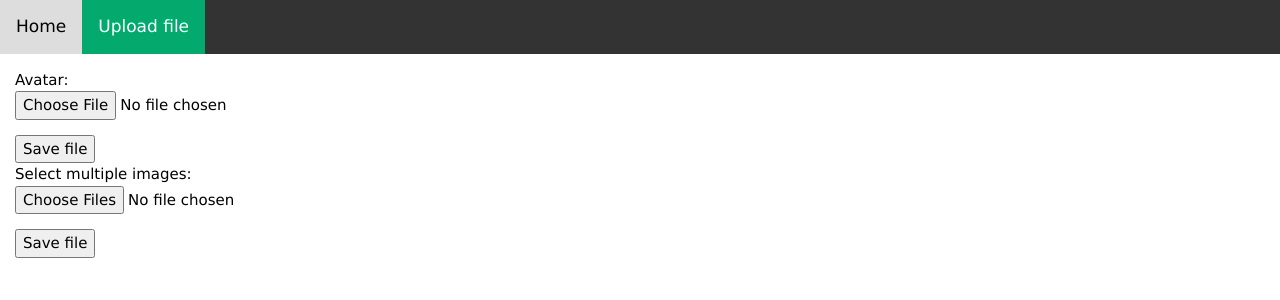
After one commit to anthanh17/SSR-ejs-express-nodeBackend, a Node server app: page /upload in a window 1280 px wide. The commit adds this page. Shown: the top 300 px of the page. Run offline with Node 20, Linux system fonts and the light colour scheme.

Commit message:
add upload single file

```diff
--- a/package.json
+++ b/package.json
@@ -13,10 +13,12 @@
     "@babel/core": "7.15.5",
     "@babel/node": "7.15.4",
     "@babel/preset-env": "7.15.6",
+    "app-root-path": "3.0.0",
     "body-parser": "1.19.0",
     "dotenv": "10.0.0",
     "ejs": "3.1.6",
     "express": "4.17.1",
+    "multer": "1.4.3",
     "mysql2": "2.3.0",
     "nodemon": "2.0.12"
   }
--- a/src/controller/homeController.js
+++ b/src/controller/homeController.js
@@ -1,3 +1,4 @@
+import multer from "multer";
 import pool from "../configs/connectDB";
 
 let getHomepage = async (req, res) => {
@@ -43,6 +44,30 @@ let postUpdateUser = async (req, res) => {
   return res.redirect("/");
 };
 
+let getUploadFile = async (req, res) => {
+  return res.render("uploadFile.ejs");
+};
+
+const upload = multer().single("profile_pic");
+
+let handleUploadFile = async (req, res) => {
+  upload(req, res, function (err) {
+    if (req.fileValidationError) {
+      return res.send(req.fileValidationError);
+    } else if (!req.file) {
+      return res.send("please select an image to upload");
+    } else if (err instanceof multer.MulterError) {
+      return res.send(err);
+    } else if (err) {
+      return res.send(err);
+    }
+
+    res.send(
+      `You have uploaded this image: <hr/><img src="/image/${req.file.filename}" width="500"><hr /><a href="/upload">Upload another image</a>`
+    );
+  });
+};
+
 module.exports = {
   getHomepage,
   getDetailPage,
@@ -50,4 +75,6 @@ module.exports = {
   deleteUser,
   getEditUser,
   postUpdateUser,
+  getUploadFile,
+  handleUploadFile,
 };
--- a/src/public/css/style.css
+++ b/src/public/css/style.css
@@ -54,3 +54,11 @@ body {
   margin-top: 15px;
   cursor: pointer;
 }
+
+.upload-file-container {
+  padding: 15px;
+}
+
+.upload-file-container label {
+  display: block;
+}
--- a/src/views/index.ejs
+++ b/src/views/index.ejs
@@ -9,10 +9,8 @@
   </head>
   <body>
     <div class="topnav">
-      <a class="active" href="#home">Home</a>
-      <a href="#news">News</a>
-      <a href="#contact">Contact</a>
-      <a href="#about">About</a>
+      <a class="active" href="/">Home</a>
+      <a href="/upload">Upload file</a>
     </div>
 
     <div>
--- /dev/null
+++ b/src/views/uploadFile.ejs
@@ -0,0 +1,46 @@
+<!DOCTYPE html>
+<html lang="en">
+  <head>
+    <meta charset="UTF-8" />
+    <meta name="viewport" content="width=device-width, initial-scale=1.0" />
+    <title>Node.Js Basic</title>
+    <link rel="stylesheet" href="/css/style.css" />
+    <link rel="stylesheet" href="https://www.w3schools.com/w3css/4/w3.css" />
+  </head>
+  <body>
+    <div class="topnav">
+      <a href="/">Home</a>
+      <a class="active" href="/upload">Upload file</a>
+    </div>
+
+    <div class="upload-file-container">
+      <form
+        method="post"
+        action="/upload-profile-pic"
+        enctype="multipart/form-data">
+        <div>
+          <label for="">Avatar:</label>
+          <input type="file" name="profile_pic" />
+        </div>
+
+        <div>
+          <button class="btn-save" type="submit">Save file</button>
+        </div>
+      </form>
+
+      <form
+        method="post"
+        action="/upload-profile-pic"
+        enctype="multipart/form-data">
+        <div>
+          <label for="">Select multiple images:</label>
+          <input type="file" name="multiple_images" multiple />
+        </div>
+
+        <div>
+          <button class="btn-save" type="submit">Save file</button>
+        </div>
+      </form>
+    </div>
+  </body>
+</html>
```
Also changed, not shown: src/route/web.js (+36 -0 lines), src/public/image/profile_pic-1691431078960.jpg (added), 1 other file.
